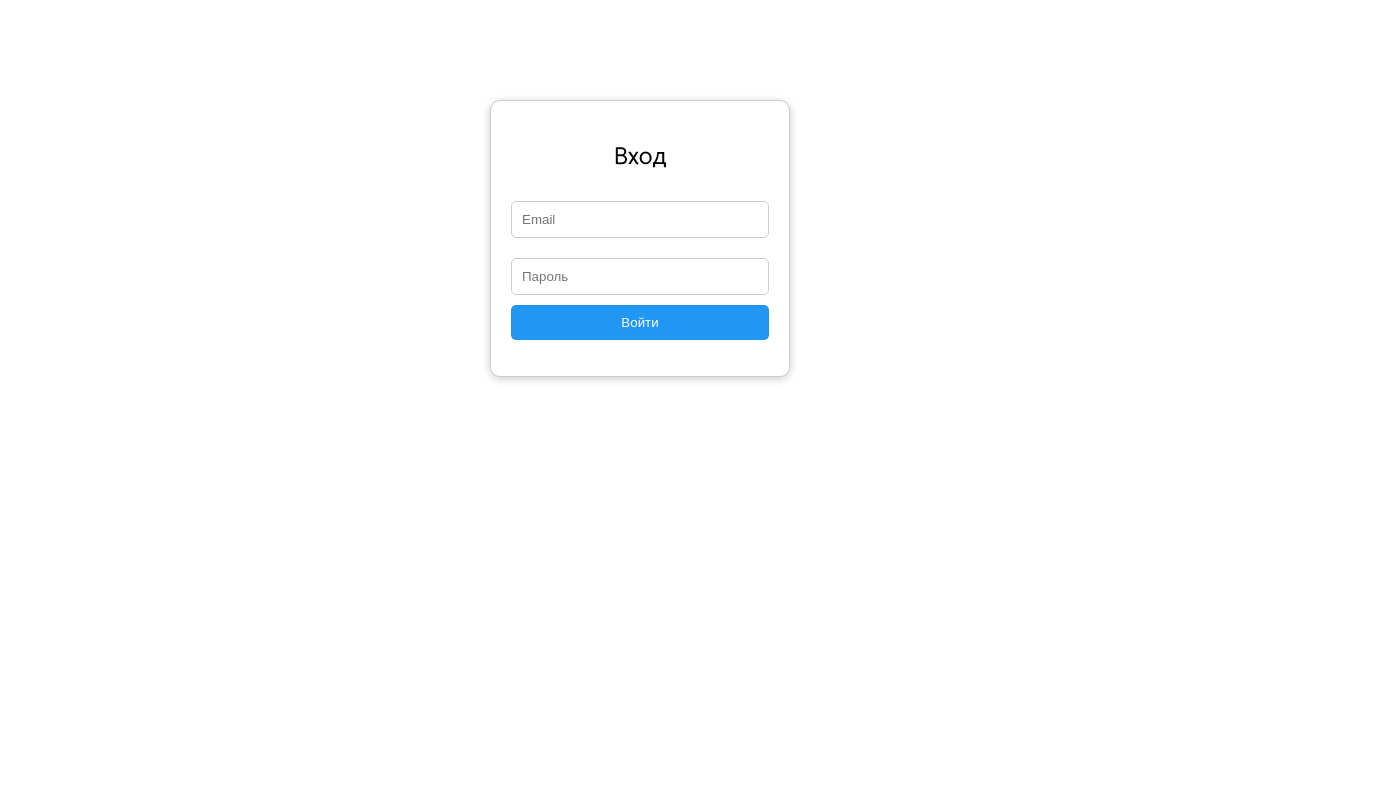
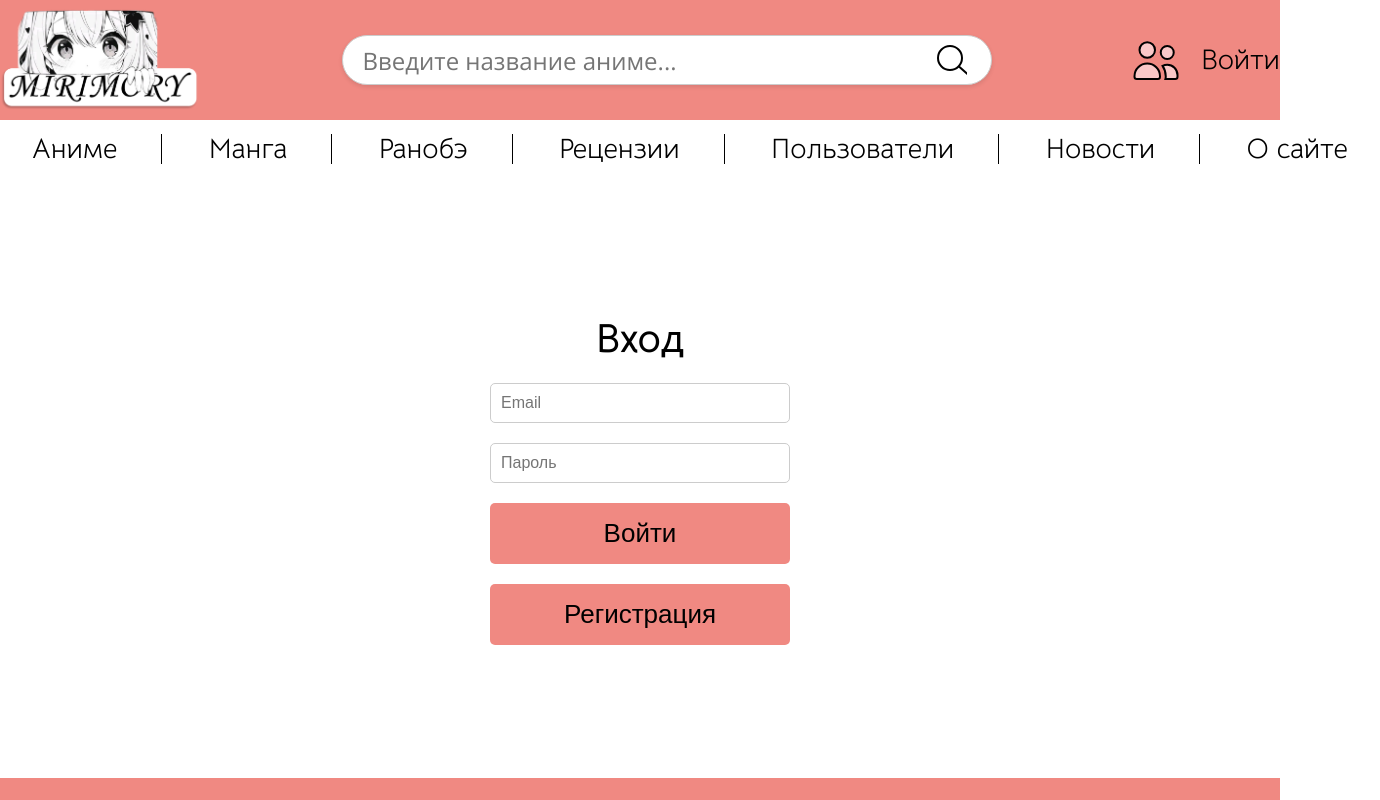
Before and after one commit to Skvidos/mirimori, a React (Create React App) app in the folder frontend/: page /login in a window 1280 px wide. Shown: the top 800 px of the page, 1380 px wide, since content can reach past the window. Built offline with nearby package versions, Linux system fonts and the light colour scheme.

Commit message:
Change login page

```diff
--- a/frontend/src/pages/login.jsx
+++ b/frontend/src/pages/login.jsx
@@ -1,11 +1,17 @@
-import { useState } from "react";
+import { useState, useEffect } from "react";
 import { useNavigate } from "react-router-dom";
+import Header from "../components/header";
+import Footer from "../components/footer";
+import NavBar from "../components/navBar";
+import "../styles/login.css";
 
 function Login() {
   const [email, setEmail] = useState("");
   const [password, setPassword] = useState("");
   const [message, setMessage] = useState("");
   const navigate = useNavigate();
+
+  const [user, setUser] = useState(null);
 
   const handleLogin = async (e) => {
     e.preventDefault();
@@ -31,60 +37,72 @@ function Login() {
     }
   };
 
+  useEffect(() => {
+    const token = localStorage.getItem("token");
+    if (token) {
+      fetch("http://localhost:3001/api/verify", {
+        method: "POST",
+        headers: {
+          "Content-Type": "application/json",
+          Authorization: `Bearer ${token}`,
+        },
+      })
+        .then((res) => res.json())
+        .then((data) => {
+          if (!data.error) setUser(data);
+        })
+        .catch((err) => console.error("Ошибка проверки токена:", err));
+    }
+  }, []);
+
   return (
-    <div style={styles.container}>
-      <h2>Вход</h2>
-      <form onSubmit={handleLogin} style={styles.form}>
+    <div className="Login-page">
+      <div className="Login-page-header">
+        <Header
+          userLoggedIn={!!user}
+          userAvatar={user?.avatar_url}
+          userName={user?.username}
+        ></Header>
+        <NavBar></NavBar>
+      </div>
+      <div className="Login-page-main">
+        <div className="Web-border">
+          <div className="Login-page-main-content">
+            <div className="Login-title">Вход</div>
+            <form onSubmit={handleLogin} className="Login-form">
               <input
                 type="email"
                 placeholder="Email"
                 value={email}
                 onChange={(e) => setEmail(e.target.value)}
-          style={styles.input}
+                className="Login-input"
               />
               <input
                 type="password"
                 placeholder="Пароль"
                 value={password}
                 onChange={(e) => setPassword(e.target.value)}
-          style={styles.input}
+                className="Login-input"
               />
-        <button type="submit" style={styles.button}>
+              <button type="submit" className="Login-form-button">
                 Войти
               </button>
+              <button
+                type="button"
+                className="Login-form-button"
+                onClick={() => navigate("/register")}
+              >
+                Регистрация
+              </button>
             </form>
-      <p style={styles.message}>{message}</p>
+            <p>{message}</p>
+          </div>
+        </div>
+      </div>
+
+      <Footer></Footer>
     </div>
   );
 }
 
-const styles = {
-  container: {
-    maxWidth: "300px",
-    margin: "100px auto",
-    padding: "20px",
-    border: "1px solid #ccc",
-    borderRadius: "10px",
-    textAlign: "center",
-    background: "#fff",
-    boxShadow: "0 2px 8px rgba(0,0,0,0.2)",
-  },
-  form: { display: "flex", flexDirection: "column" },
-  input: {
-    margin: "10px 0",
-    padding: "10px",
-    border: "1px solid #ccc",
-    borderRadius: "5px",
-  },
-  button: {
-    padding: "10px",
-    background: "#2196F3",
-    color: "white",
-    border: "none",
-    borderRadius: "5px",
-    cursor: "pointer",
-  },
-  message: { marginTop: "10px", color: "red" },
-};
-
 export default Login;
--- /dev/null
+++ b/frontend/src/styles/login.css
@@ -0,0 +1,57 @@
+.Login-page {
+  display: flex;
+  justify-content: space-between;
+  align-items: center;
+  flex-direction: column;
+}
+
+.Login-page-header {
+  width: 100%;
+}
+
+.Login-page-main {
+  height: 70vh;
+  display: flex;
+  align-items: center;
+}
+
+.Login-page-main-content {
+  display: flex;
+  align-items: center;
+  flex-direction: column;
+  width: 500px;
+  margin: 0 auto;
+}
+
+.Login-title {
+  font-family: "Bellota Text";
+  font-weight: 700;
+  font-size: 40px;
+  line-height: 1;
+  margin-bottom: 24px;
+}
+
+.Login-form {
+  display: flex;
+  flex-direction: column;
+  gap: 20px;
+}
+
+.Login-input {
+  padding: 10px;
+  border-radius: 5px;
+  border: 1px solid #ccc;
+  font-size: 16px;
+  width: 300px;
+}
+
+.Login-form-button {
+  padding: 15px;
+  background-color: #F08982;
+  color: #000;
+  border: none;
+  border-radius: 5px;
+  cursor: pointer;
+  font-size: 26px;
+  width: 300px;
+}
--- a/frontend/src/styles/main.css
+++ b/frontend/src/styles/main.css
@@ -1,3 +1,7 @@
+.Main-page {
+  height: 100vh;
+}
+
 .Slider-item {
   width: 200px;
 }
```
Lines whose indentation alone changed are shown as unchanged.
